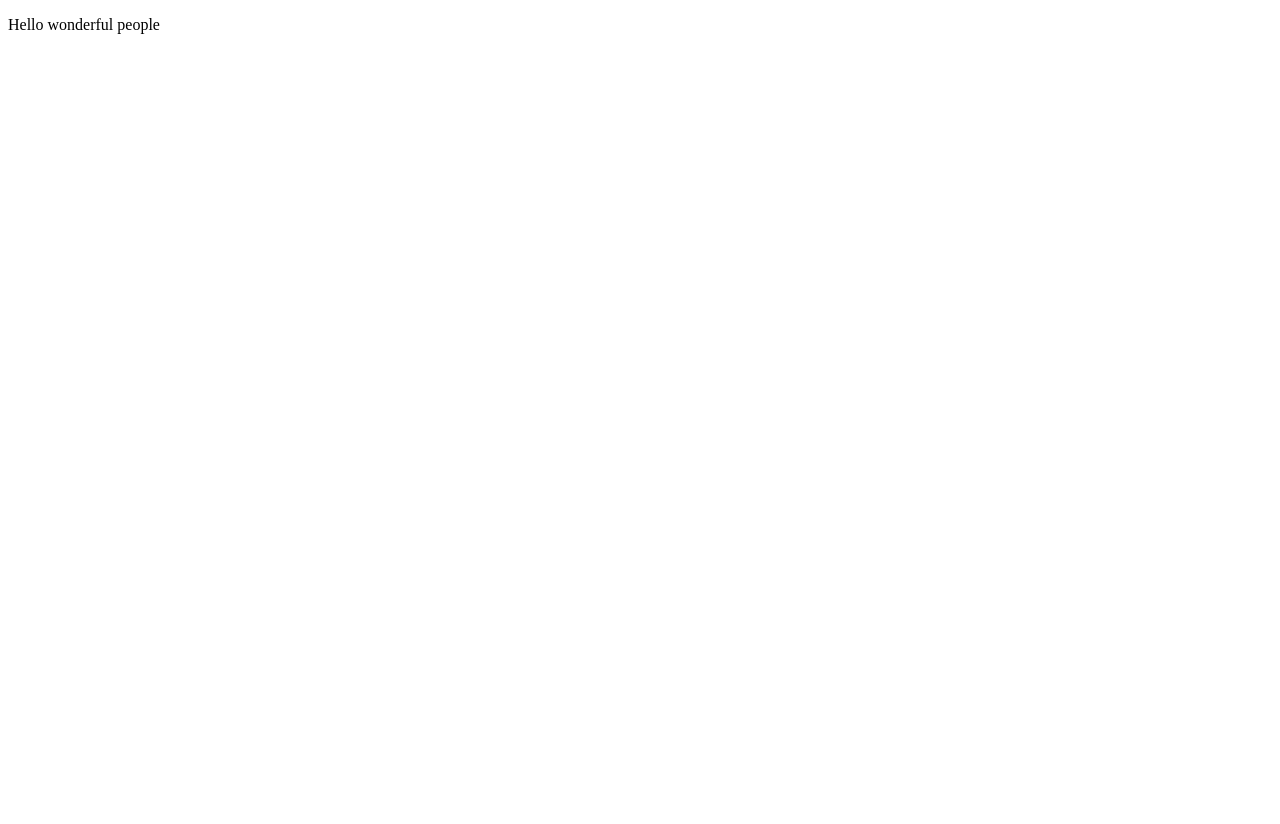
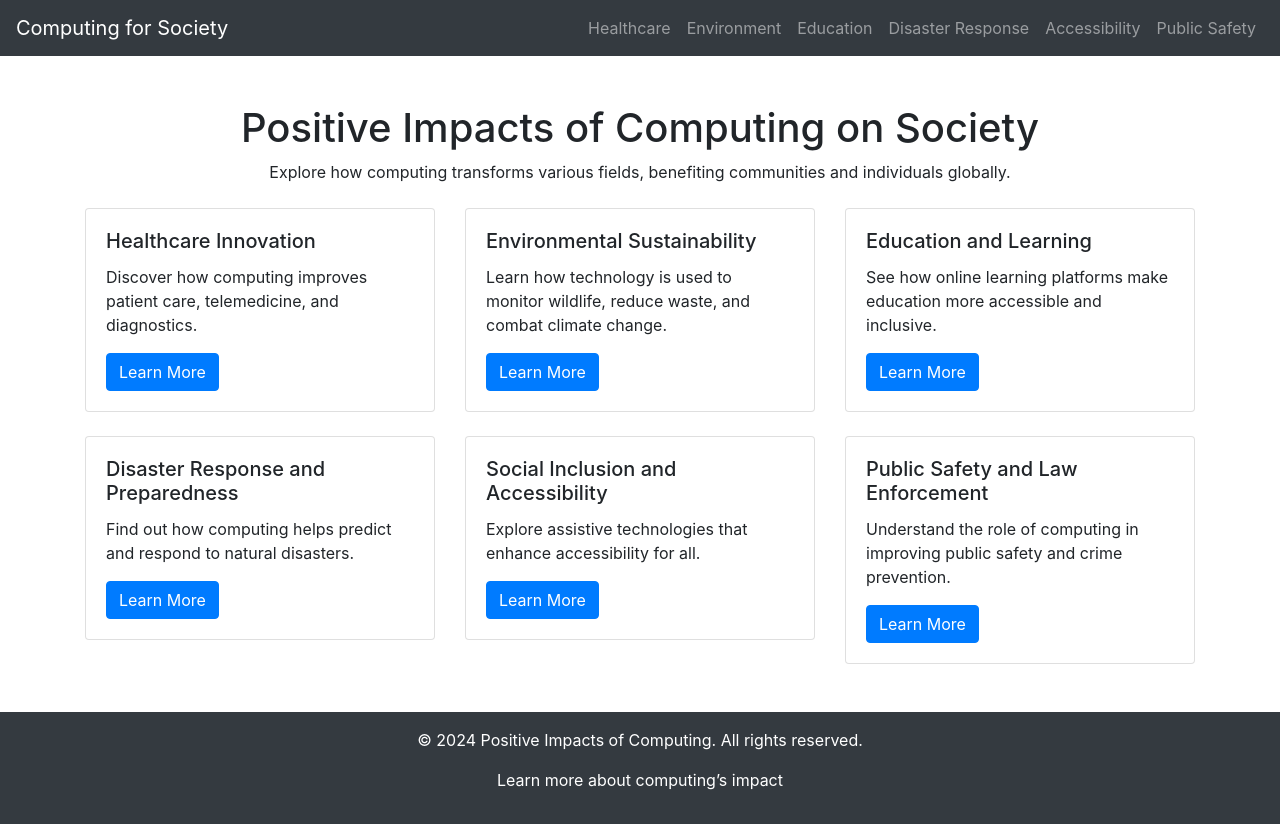
Before and after one commit to deathblue10000/deathblue10000.github.io, a plain HTML site: page index.html in a window 1280 px wide. Before the commit the page ends 800 px from the top, so only its background shows below. Drawn offline with nearby package versions, Linux system fonts and the light colour scheme.

Commit message:
test push

```diff
--- a/index.html
+++ b/index.html
@@ -1,13 +1,129 @@
-<!doctype html>
+<!DOCTYPE html>
 <html lang="en">
-  <head>
-    <meta charset="utf-8" />
-    <meta name="viewport" content="width=device-width" />
-    <title></title>
-    <link rel="stylesheet" href="styles.css" />
-  </head>
-  <body>
-    <title> This is my webpage about COMPUTER SCIENCE</title>
-    <p>Hello wonderful people</p>
-  </body>
+<head>
+  <meta charset="UTF-8">
+  <meta name="viewport" content="width=device-width, initial-scale=1.0">
+  <title>Positive Impacts of Computing on Society</title>
+  <!-- Bootstrap CSS -->
+  <link href="https://stackpath.bootstrapcdn.com/bootstrap/4.5.2/css/bootstrap.min.css" rel="stylesheet">
+</head>
+<body>
+
+  <!-- Navigation Bar -->
+  <nav class="navbar navbar-expand-lg navbar-dark bg-dark">
+    <a class="navbar-brand" href="#">Computing for Society</a>
+    <button class="navbar-toggler" type="button" data-toggle="collapse" data-target="#navbarNav" aria-controls="navbarNav" aria-expanded="false" aria-label="Toggle navigation">
+      <span class="navbar-toggler-icon"></span>
+    </button>
+    <div class="collapse navbar-collapse" id="navbarNav">
+      <ul class="navbar-nav ml-auto">
+        <li class="nav-item">
+          <a class="nav-link" href="#healthcare">Healthcare</a>
+        </li>
+        <li class="nav-item">
+          <a class="nav-link" href="#environment">Environment</a>
+        </li>
+        <li class="nav-item">
+          <a class="nav-link" href="#education">Education</a>
+        </li>
+        <li class="nav-item">
+          <a class="nav-link" href="#disaster-response">Disaster Response</a>
+        </li>
+        <li class="nav-item">
+          <a class="nav-link" href="#accessibility">Accessibility</a>
+        </li>
+        <li class="nav-item">
+          <a class="nav-link" href="#public-safety">Public Safety</a>
+        </li>
+      </ul>
+    </div>
+  </nav>
+
+  <!-- Main Content -->
+  <div class="container mt-5">
+    <h1 class="text-center">Positive Impacts of Computing on Society</h1>
+    <p class="text-center">Explore how computing transforms various fields, benefiting communities and individuals globally.</p>
+
+    <div class="row mt-4">
+      <!-- Healthcare Section -->
+      <div class="col-md-4" id="healthcare">
+        <div class="card">
+          <div class="card-body">
+            <h5 class="card-title">Healthcare Innovation</h5>
+            <p class="card-text">Discover how computing improves patient care, telemedicine, and diagnostics.</p>
+            <a href="healthcare.html" class="btn btn-primary">Learn More</a>
+          </div>
+        </div>
+      </div>
+
+      <!-- Environmental Sustainability Section -->
+      <div class="col-md-4" id="environment">
+        <div class="card">
+          <div class="card-body">
+            <h5 class="card-title">Environmental Sustainability</h5>
+            <p class="card-text">Learn how technology is used to monitor wildlife, reduce waste, and combat climate change.</p>
+            <a href="environment.html" class="btn btn-primary">Learn More</a>
+          </div>
+        </div>
+      </div>
+
+      <!-- Education Section -->
+      <div class="col-md-4" id="education">
+        <div class="card">
+          <div class="card-body">
+            <h5 class="card-title">Education and Learning</h5>
+            <p class="card-text">See how online learning platforms make education more accessible and inclusive.</p>
+            <a href="education.html" class="btn btn-primary">Learn More</a>
+          </div>
+        </div>
+      </div>
+    </div>
+
+    <div class="row mt-4">
+      <!-- Disaster Response Section -->
+      <div class="col-md-4" id="disaster-response">
+        <div class="card">
+          <div class="card-body">
+            <h5 class="card-title">Disaster Response and Preparedness</h5>
+            <p class="card-text">Find out how computing helps predict and respond to natural disasters.</p>
+            <a href="disaster-response.html" class="btn btn-primary">Learn More</a>
+          </div>
+        </div>
+      </div>
+
+      <!-- Accessibility Section -->
+      <div class="col-md-4" id="accessibility">
+        <div class="card">
+          <div class="card-body">
+            <h5 class="card-title">Social Inclusion and Accessibility</h5>
+            <p class="card-text">Explore assistive technologies that enhance accessibility for all.</p>
+            <a href="accessibility.html" class="btn btn-primary">Learn More</a>
+          </div>
+        </div>
+      </div>
+
+      <!-- Public Safety Section -->
+      <div class="col-md-4" id="public-safety">
+        <div class="card">
+          <div class="card-body">
+            <h5 class="card-title">Public Safety and Law Enforcement</h5>
+            <p class="card-text">Understand the role of computing in improving public safety and crime prevention.</p>
+            <a href="public-safety.html" class="btn btn-primary">Learn More</a>
+          </div>
+        </div>
+      </div>
+    </div>
+  </div>
+
+  <!-- Footer -->
+  <footer class="bg-dark text-white text-center py-3 mt-5">
+    <p>&copy; 2024 Positive Impacts of Computing. All rights reserved.</p>
+    <p><a href="https://www.example.com" class="text-white">Learn more about computing’s impact</a></p>
+  </footer>
+
+  <!-- Bootstrap JS and dependencies -->
+  <script src="https://code.jquery.com/jquery-3.5.1.slim.min.js"></script>
+  <script src="https://cdn.jsdelivr.net/npm/@popperjs/core@2.9.2/dist/umd/popper.min.js"></script>
+  <script src="https://stackpath.bootstrapcdn.com/bootstrap/4.5.2/js/bootstrap.min.js"></script>
+</body>
 </html>
--- a/styles.css
+++ /dev/null
@@ -1,12 +0,0 @@
-p {
-
-    color : black;
-}
-
-title {
-
-    text-align: center;
-    font-weight: bold;
-
-
-}
```
